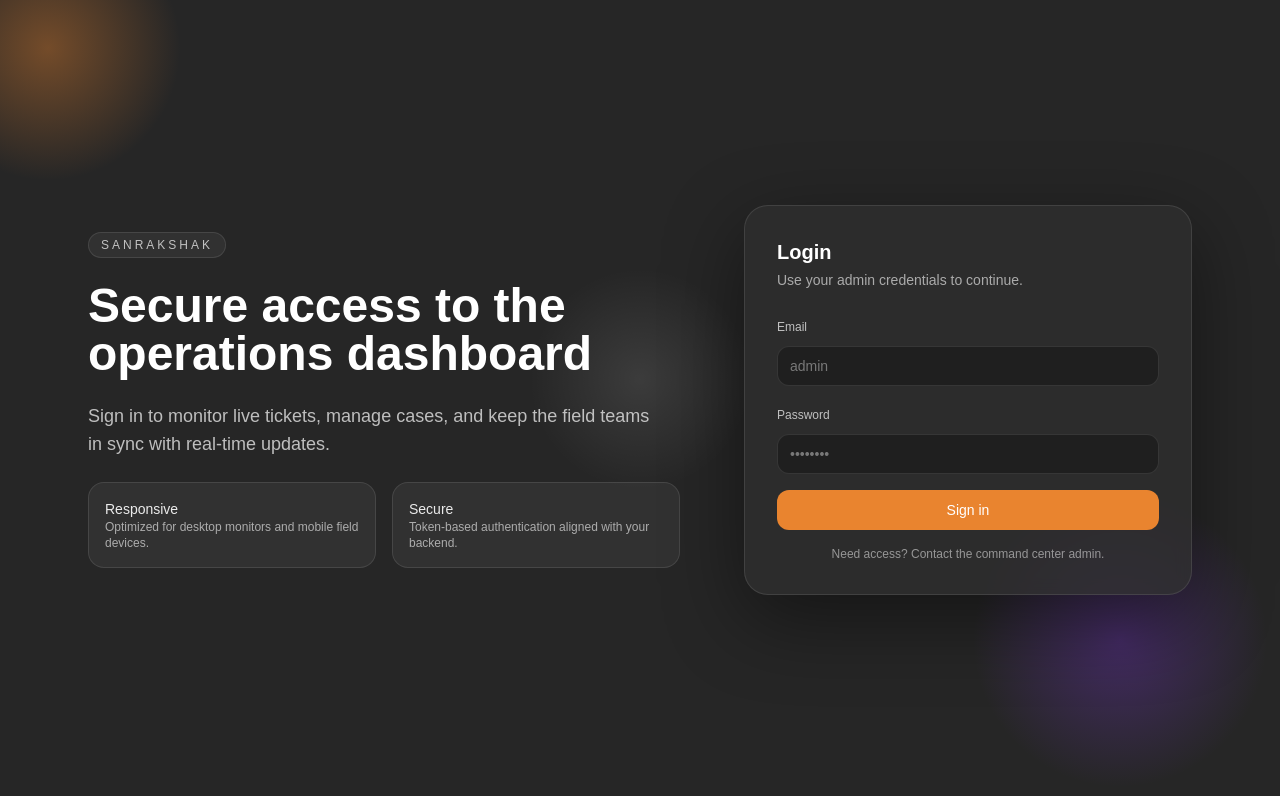
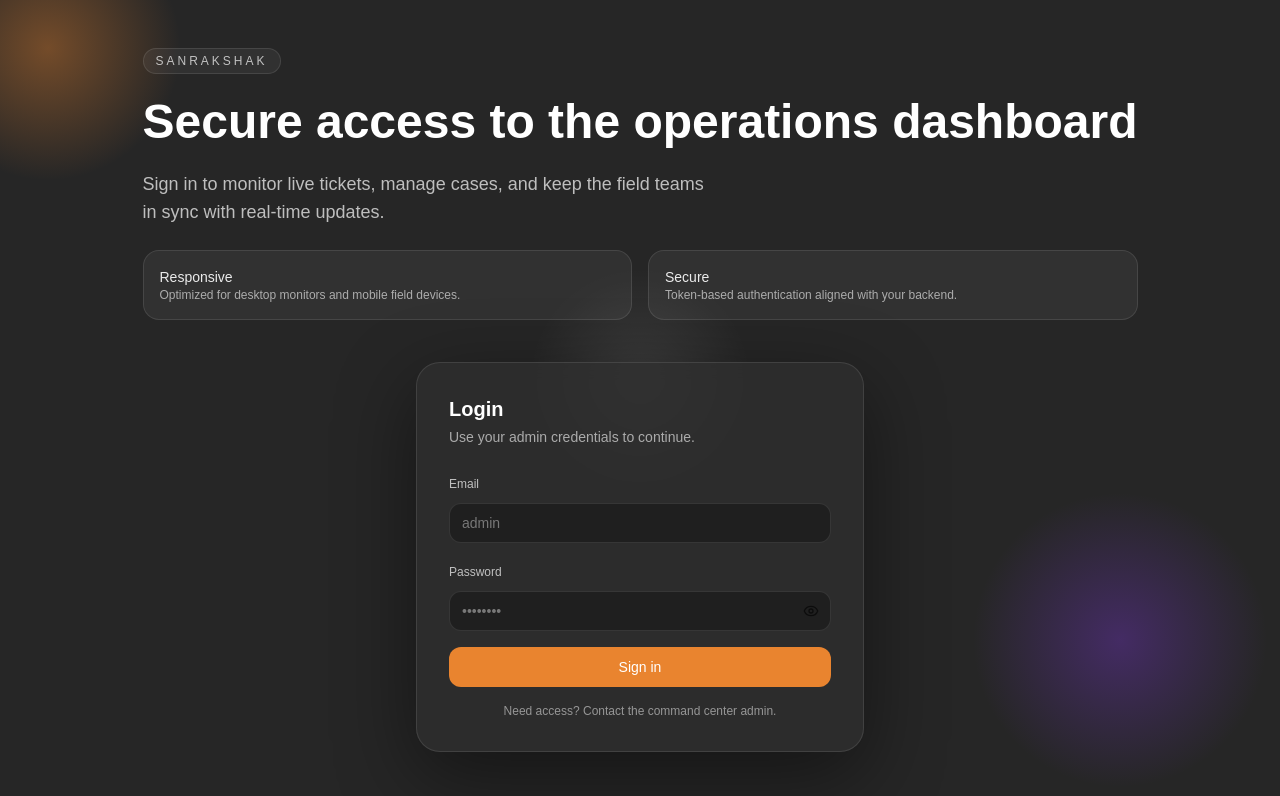
Before and after one commit to shreysharma/zangoh-ujjain-hackathon-poc, a Next.js app in the folder dashboard/: page /login in a window 1280 px wide. Shown: the top 796 px of the page. Built offline with nearby package versions, Linux system fonts and the light colour scheme; no server answers; a web font is replaced by a local one.

Commit message:
Update login UI and clear auth on logout

```diff
--- a/dashboard/app/login/page.tsx
+++ b/dashboard/app/login/page.tsx
@@ -5,11 +5,13 @@ import { useRouter } from "next/navigation";
 import { Button } from "@/components/ui/button";
 import { Input } from "@/components/ui/input";
 import { api, ApiError } from "@/lib/api-client";
+import { Eye, EyeOff } from "lucide-react";
 
 export default function LoginPage() {
   const router = useRouter();
   const [email, setEmail] = useState("");
   const [password, setPassword] = useState("");
+  const [showPassword, setShowPassword] = useState(false);
   const [isSubmitting, setIsSubmitting] = useState(false);
   const [error, setError] = useState<string | null>(null);
 
@@ -56,7 +58,7 @@ export default function LoginPage() {
         <div className="absolute left-1/2 top-1/3 h-56 w-56 -translate-x-1/2 rounded-full bg-[radial-gradient(circle_at_center,#ffffff,transparent_70%)] opacity-10" />
       </div>
 
-      <div className="relative mx-auto flex min-h-screen max-w-6xl flex-col gap-10 px-6 py-12 lg:flex-row lg:items-center lg:gap-16">
+      <div className="relative mx-auto flex min-h-screen max-w-6xl flex-col items-center justify-center gap-10 px-6 py-12">
         <div className="flex-1 space-y-6">
           <div className="inline-flex items-center gap-2 rounded-full border border-white/10 bg-white/5 px-3 py-1 text-xs uppercase tracking-[0.25em] text-white/70">
             Sanrakshak
@@ -117,15 +119,25 @@ export default function LoginPage() {
               <label htmlFor="password" className="text-xs text-white/70">
                 Password
               </label>
+              <div className="relative">
                 <Input
                   id="password"
-                type="password"
+                  type={showPassword ? "text" : "password"}
                   value={password}
                   onChange={(event) => setPassword(event.target.value)}
                   placeholder="••••••••"
-                className="border-white/10 bg-[#1f1f1f] text-white placeholder:text-white/40 focus-visible:ring-primary-orange"
+                  className="border-white/10 bg-[#1f1f1f] text-white placeholder:text-white/40 focus-visible:ring-primary-orange pr-10"
                   required
                 />
+                <button
+                  type="button"
+                  onClick={() => setShowPassword((prev) => !prev)}
+                  className="absolute right-3 top-1/2 -translate-y-1/2 text-black/60 hover:text-black"
+                  aria-label={showPassword ? "Hide password" : "Show password"}
+                >
+                  {showPassword ? <EyeOff size={16} /> : <Eye size={16} />}
+                </button>
+              </div>
             </div>
 
             <Button
--- a/dashboard/app/logout/page.tsx
+++ b/dashboard/app/logout/page.tsx
@@ -14,8 +14,14 @@ export default function LogoutPage() {
       }
     });
 
-    // Redirect to home
-    router.push("/");
+    // Clear auth/session data
+    localStorage.removeItem("auth_token");
+    localStorage.removeItem("refresh_token");
+    localStorage.removeItem("auth_user");
+    sessionStorage.removeItem("initialQuery");
+
+    // Redirect to login
+    router.push("/login");
   }, [router]);
 
   return (
```
Lines whose indentation alone changed are shown as unchanged.
